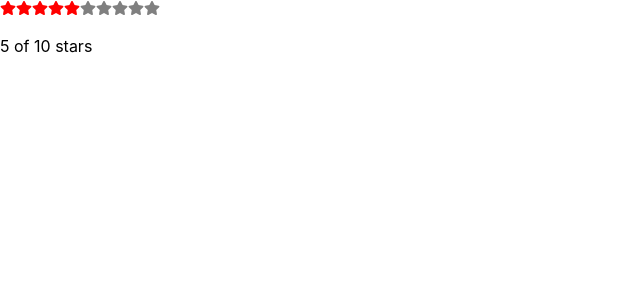
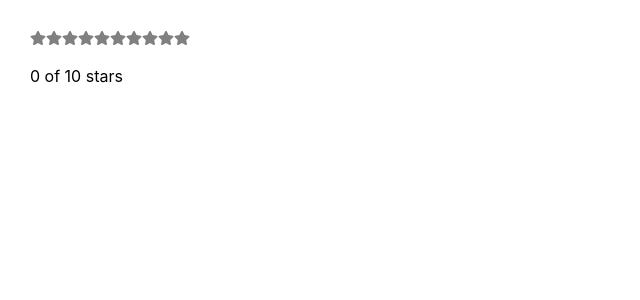
Before and after one commit to krzmknt/star-rating, a React (Create React App) app: page / in a window 1280 px wide. Shown: the top 300 px of the page, without its empty margins (0-640 px from the left). Built offline with nearby package versions, Linux system fonts and the light colour scheme.

Commit message:
[Update] padding StarRating

```diff
--- a/src/StarRating.tsx
+++ b/src/StarRating.tsx
@@ -5,11 +5,11 @@ const Star = ({ selected = false, onSelect = (f: unknown) => f }) => (
   <FaStar color={selected ? "red" : "gray"} onClick={onSelect} />
 );
 
-export const StarRating = ({ totalStars = 5 }) => {
-  const [selectedStars, setSelectedStars] = useState(5);
+export const StarRating = ({ style = {}, totalStars = 5 }) => {
+  const [selectedStars, setSelectedStars] = useState(0);
 
   return (
-    <>
+    <div style={{ padding: "30px", ...style }}>
       {[...Array(totalStars)].map((_, i) => (
         <Star
           key={i}
@@ -20,6 +20,6 @@ export const StarRating = ({ totalStars = 5 }) => {
       <p>
         {selectedStars} of {totalStars} stars
       </p>
-    </>
+    </div>
   );
 };
```
